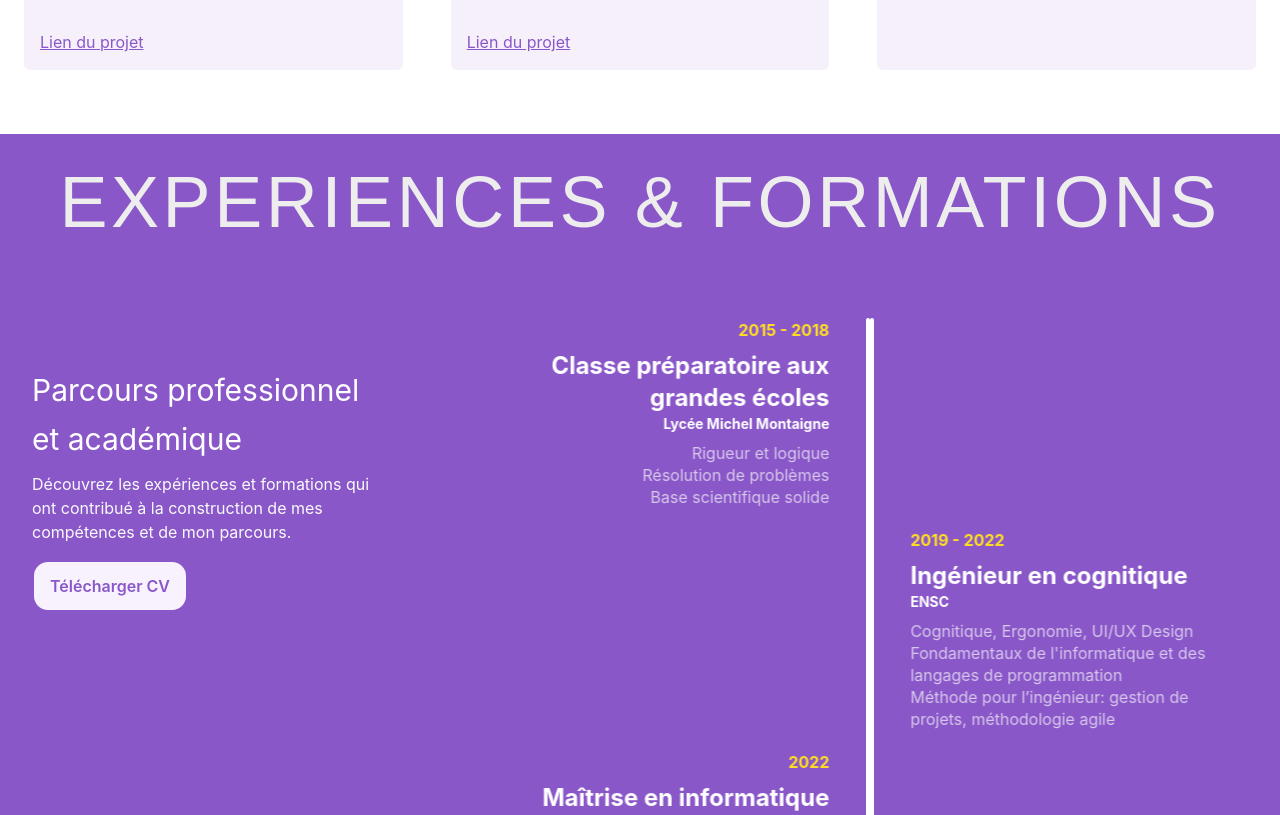
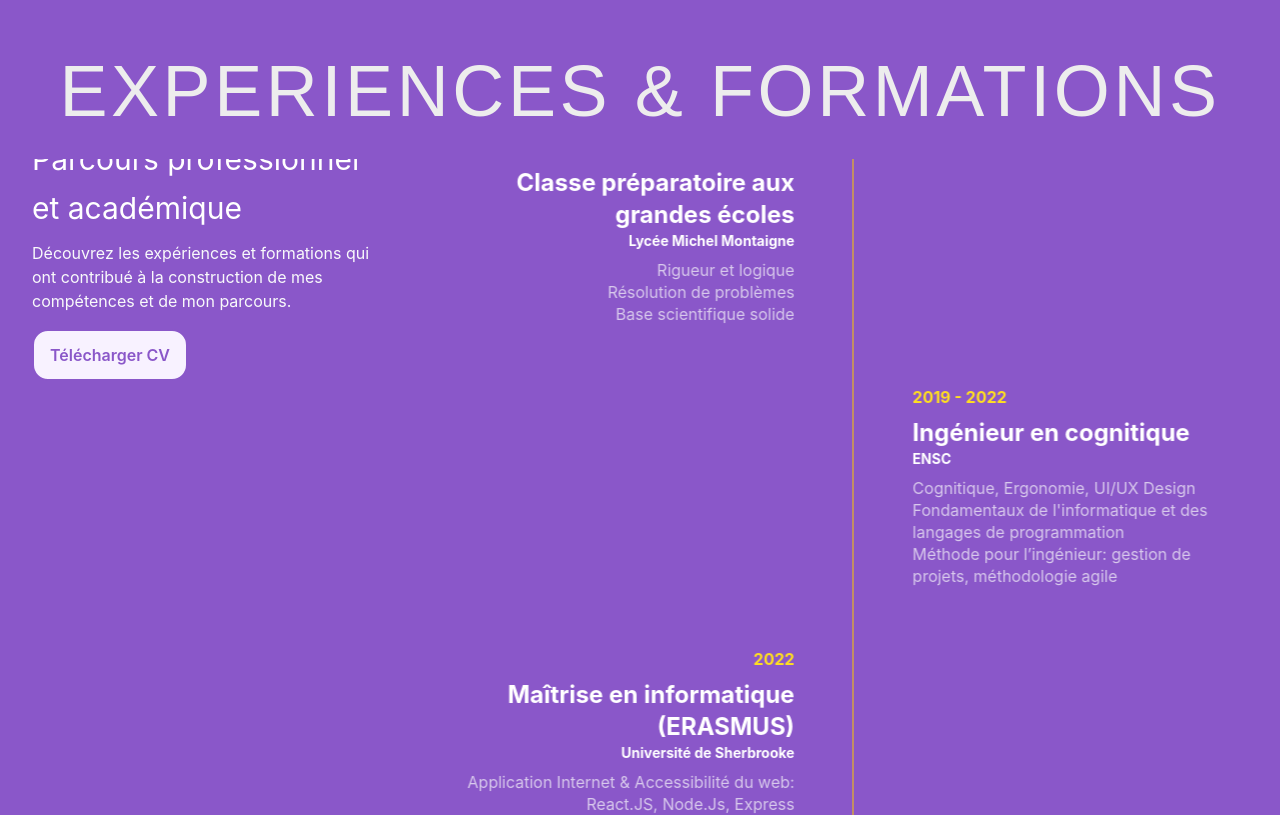
Before and after one commit to Lolo0611/portfolio, a Next.js app: page / in a window 1280 px wide. Shown: the part 1400-2215 px from the top of the page. Built offline with nearby package versions, Linux system fonts and the light colour scheme; a web font is replaced by a local one.

Commit message:
fix experiences section

```diff
--- a/app/_components/Card.tsx
+++ b/app/_components/Card.tsx
@@ -27,7 +27,7 @@ export const Card = ({
   return (
     <div
       className={
-        "group bg-very-light-purple border-medium-purple hover:border-purple hover:bg-medium-purple/50 flex h-128.5 w-97.5 flex-col overflow-hidden rounded-md text-left text-black transition-colors duration-300"
+        "group bg-very-light-purple border-medium-purple hover:border-purple hover:bg-medium-purple/50 flex h-128.5 w-full flex-col overflow-hidden rounded-md text-left text-black transition-colors duration-300 md:w-97.5"
       }
     >
       <div className="h-56.25 w-full shrink-0 overflow-hidden">
--- a/app/_components/Footer.tsx
+++ b/app/_components/Footer.tsx
@@ -1,4 +1,4 @@
-import { Github, Linkedin, Twitter, Mail } from "lucide-react"
+import { Github, Linkedin, Mail } from "lucide-react"
 import { navItems, sections } from "@/app/_components/navigation/section"
 
 export const Footer = () => {
@@ -6,8 +6,8 @@ export const Footer = () => {
 
   return (
     <footer className="bg-purple mx-auto border-t text-white">
-      <div className="container mx-auto px-6 py-12">
-        <div className="mb-8 grid gap-8 md:grid-cols-4">
+      <div className="container mx-auto py-12">
+        <div className="mb-8 grid gap-8 px-6 md:grid-cols-4 md:px-0">
           <div>
             <h3 className="mb-4 font-bold text-white">Laura Scolan</h3>
             <p className="text-sm text-white">
--- a/app/_components/SectionTitle.tsx
+++ b/app/_components/SectionTitle.tsx
@@ -28,7 +28,7 @@ export const SectionTitle = ({
   return (
     <div className={`relative`}>
       <h2
-        className={`${sectionTitleVariants[variant].h2} font-londrina text-7xl tracking-wider`}
+        className={`${sectionTitleVariants[variant].h2} font-londrina text-5xl tracking-wider md:text-7xl`}
       >
         {title.toUpperCase()}
       </h2>
--- a/app/_components/TimelineSection.tsx
+++ b/app/_components/TimelineSection.tsx
@@ -22,8 +22,6 @@ export const TimelineSection = ({
 }: TimelineSectionProps) => {
   const { isVisible, ref } = useInView({ threshold: 0.2, rootMargin: "-50px" })
 
-  console.log("isVisible", isVisible)
-
   const base =
     "mb-5 flex w-full transform-gpu will-change-transform items-center justify-between transition-all duration-700 ease-out"
 
@@ -37,7 +35,7 @@ export const TimelineSection = ({
   return (
     <div ref={ref} className={`${base} ${isVisible ? visible : hidden}`}>
       {/* LEFT SIDE */}
-      <div className="flex w-1/2 justify-end pr-10">
+      <div className="flex w-1/2 justify-end pr-5">
         {variant === VariantTimelineSection.LEFT && (
           <div className="text-right">
             {date && (
@@ -60,7 +58,7 @@ export const TimelineSection = ({
       <div className="h-full w-px bg-white" />
 
       {/* RIGHT SIDE */}
-      <div className="flex w-1/2 justify-start pl-10">
+      <div className="flex w-1/2 justify-start pl-5">
         {variant === VariantTimelineSection.RIGHT && (
           <div className="text-left">
             {date && (
--- a/app/_sections/ExperiencesSection.tsx
+++ b/app/_sections/ExperiencesSection.tsx
@@ -76,62 +76,67 @@ const EXPERIENCES = [
 
 export const ExperiencesSection = () => {
   return (
-    <section id={id.EXPERIENCE}>
+    <section id={id.EXPERIENCE} className="overflow-x-hidden">
       <div className="bg-purple pb-7 text-white">
-        <div
-          className={
-            "bg-purple top-20 z-10 py-2 text-center md:sticky md:mt-2 md:py-8"
-          }
-        >
+        {/* Header sticky */}
+        <div className="bg-purple top-20 z-10 py-2 text-center md:sticky md:mt-2 md:py-8">
           <SectionTitle
             title="Experiences & Formations"
             variant={SectionTitleVariants.DARK_BACKGROUND}
           />
         </div>
-        <div className="container mx-auto flex flex-col items-start md:my-12 md:flex-row">
-          <div className="top-60 mt-2 mb-5 flex w-full flex-col px-8 md:sticky md:mt-12 lg:w-1/3">
+
+        <div className="container mx-auto flex flex-col md:my-12 md:flex-row">
+          {/* LEFT PANEL */}
+          <div className="w-full px-4 md:sticky md:top-60 md:w-1/3 md:px-8">
             <p className="mb-2 text-2xl leading-normal md:text-3xl md:leading-relaxed">
               Parcours professionnel et académique
             </p>
+
             <p className="mb-4 text-sm text-gray-50 md:text-base">
               Découvrez les expériences et formations qui ont contribué à la
               construction de mes compétences et de mon parcours.
             </p>
 
             <Button
-              href={"./CV.pdf"}
-              download={"CV"}
+              href="./CV.pdf"
+              download="CV"
               variant={ButtonVariants.SECONDARY}
             >
               Télécharger CV
             </Button>
           </div>
-          <div className="ml-0 md:ml-12 lg:w-2/3">
-            <div className="container mx-auto h-full w-full">
-              <div className="wrap relative h-full px-10 pb-2">
-                <div className="border-2-2 border-yellow-555 border-#FFC100 absolute right-1/2 h-full rounded-xs border-2"></div>
-                <div className="border-2-2 border-yellow-555 border-#FFC100 absolute left-1/2 h-full rounded-xs border-2"></div>
 
+          {/* RIGHT TIMELINE */}
+          <div className="mt-10 w-full md:mt-0 md:w-2/3">
+            {/* wrapper timeline */}
+            <div className="relative px-4 md:px-10">
+              {/* center line (SAFE) */}
+              <div className="absolute top-0 left-1/2 h-full w-px -translate-x-1/2 bg-yellow-400" />
+
+              {/* items */}
+              <div className="flex flex-col gap-10">
                 {EXPERIENCES.map((item, index) => (
-                  <Fragment key={item.h4}>
-                    {index % 2 === 0 ? (
+                  <div
+                    key={item.h4}
+                    className={`relative flex w-full ${
+                      index % 2 === 0 ? "justify-start" : "justify-end"
+                    }`}
+                  >
+                    {/* CARD */}
+                    <div className="w-full md:w-[90%]">
                       <TimelineSection
-                        variant={VariantTimelineSection.LEFT}
+                        variant={
+                          index % 2 === 0
+                            ? VariantTimelineSection.LEFT
+                            : VariantTimelineSection.RIGHT
+                        }
                         {...item}
                       />
-                    ) : (
-                      <TimelineSection
-                        variant={VariantTimelineSection.RIGHT}
-                        {...item}
-                      />
-                    )}
-                  </Fragment>
+                    </div>
+                  </div>
                 ))}
               </div>
-              {/*<img
-                className="md:-mt-06 -mt-06 mx-auto"
-                src="https://user-images.githubusercontent.com/54521023/116968861-ef21a000-acd2-11eb-95ac-a34b5b490265.png"
-              />*/}
             </div>
           </div>
         </div>
--- a/app/_sections/ProfileSection.tsx
+++ b/app/_sections/ProfileSection.tsx
@@ -9,11 +9,11 @@ export const ProfileSection = () => {
   return (
     <section
       id={id.PROFILE}
-      className="bg-light-purple text-grey relative flex min-h-screen items-center justify-center overflow-hidden"
+      className="bg-light-purple text-grey relative flex items-center justify-center overflow-hidden"
     >
-      <div className="relative z-10 container mx-auto mt-24 flex flex-row gap-3 px-6 md:flex-row-reverse">
+      <div className="relative z-10 container mx-auto flex flex-col gap-3 px-3 py-6 md:mt-24 md:flex-row-reverse md:px-6">
         <Image
-          className={"mx-auto h-96 w-96 shrink-0 rounded-full"}
+          className={"mx-auto h-32 w-32 shrink-0 rounded-full md:h-96 md:w-96"}
           src="/laura.jpeg"
           width={256}
           height={256}
@@ -21,13 +21,15 @@ export const ProfileSection = () => {
           style={{ objectFit: "cover" }}
         />
         <div className="flex flex-col gap-8">
-          <h1 className="font-regular text-4xl">
+          <h1 className="font-regular text-2xl md:text-4xl">
             Bonjour, Je suis{" "}
             <span className={"text-purple font-bold"}>Laura SCOLAN</span>
             <br />
-            <span className={"text-4xl"}>
+            <span className={"text-2xl md:text-4xl"}>
               Développeuse{" "}
-              <span className={"text-purple text-4xl font-semibold"}>
+              <span
+                className={"text-purple text-2xl font-semibold md:text-4xl"}
+              >
                 Web Front-end spécialisée en React et Next.js
               </span>
             </span>
--- a/app/layout.tsx
+++ b/app/layout.tsx
@@ -2,7 +2,7 @@ import type { Metadata } from "next"
 import { Geist, Geist_Mono } from "next/font/google"
 import "./globals.css"
 import { Footer } from "@/app/_components/Footer"
-import { Navigation, ThemeProviders } from "@/app/_components"
+import { Navigation } from "@/app/_components"
 import { ReactNode } from "react"
 
 const geistSans = Geist({
@@ -27,16 +27,12 @@ export default function RootLayout({
 }>) {
   return (
     <html lang="fr">
-      <body
-        className={`${geistSans.variable} ${geistMono.variable} antialiased`}
-      >
-        <ThemeProviders>
-          <main className="bg-white text-slate-900 dark:text-white">
-            <Navigation />
-            {children}
-            <Footer />
-          </main>
-        </ThemeProviders>
+      <body className={`${geistSans.variable} ${geistMono.variable}`}>
+        <main className="bg-white text-slate-900 dark:text-white">
+          <Navigation />
+          {children}
+          <Footer />
+        </main>
       </body>
     </html>
   )
```
Also changed, not shown: app/_components/navigation/Navigation.tsx (+6 -16 lines).
